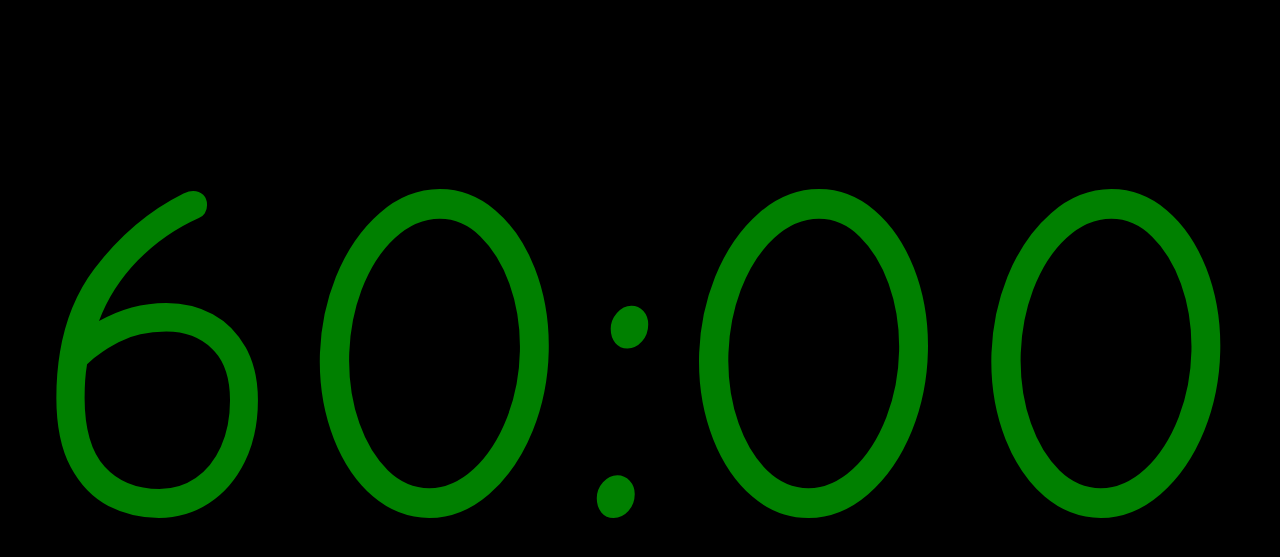
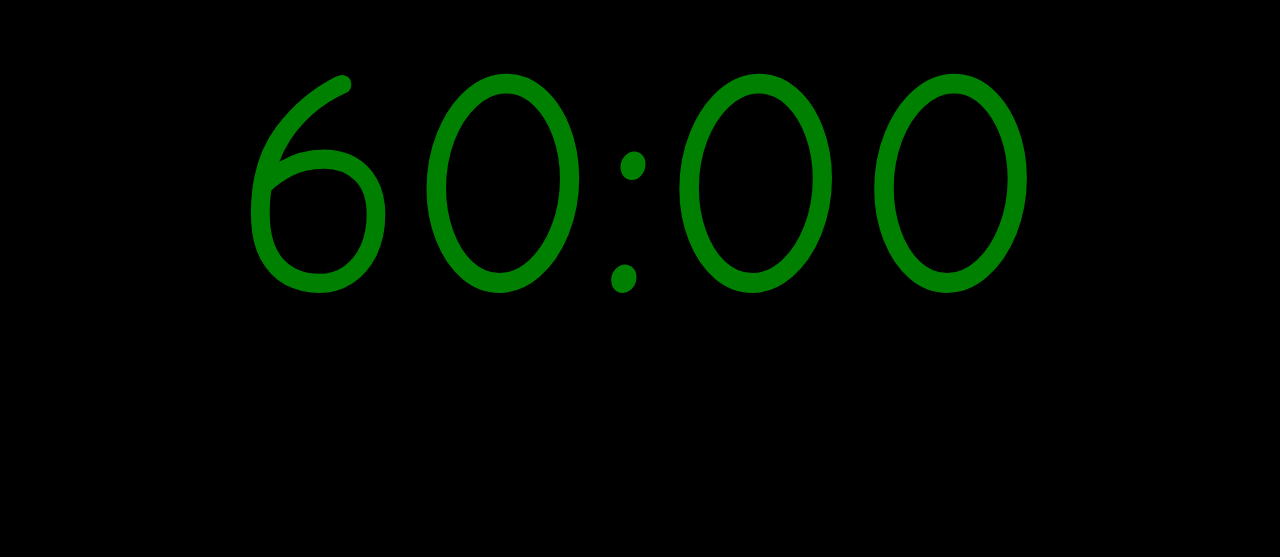
Before and after one commit to Mines-Little-Theatre/showcase-timer, a plain HTML site: page index.html in a window 1280 px wide. Shown: the part 157-714 px from the top of the page. Drawn offline with Linux system fonts and the light colour scheme; a web font is replaced by a local one.

Commit message:
Messing with sizes

```diff
--- a/style.css
+++ b/style.css
@@ -10,7 +10,7 @@ body {
 }
 
 .timer-container {
-  font-size: 30rem;
-  margin-top: 15rem;
+  font-size: 20rem;
+  margin-top: 10rem;
   text-align: center;
 }
```
